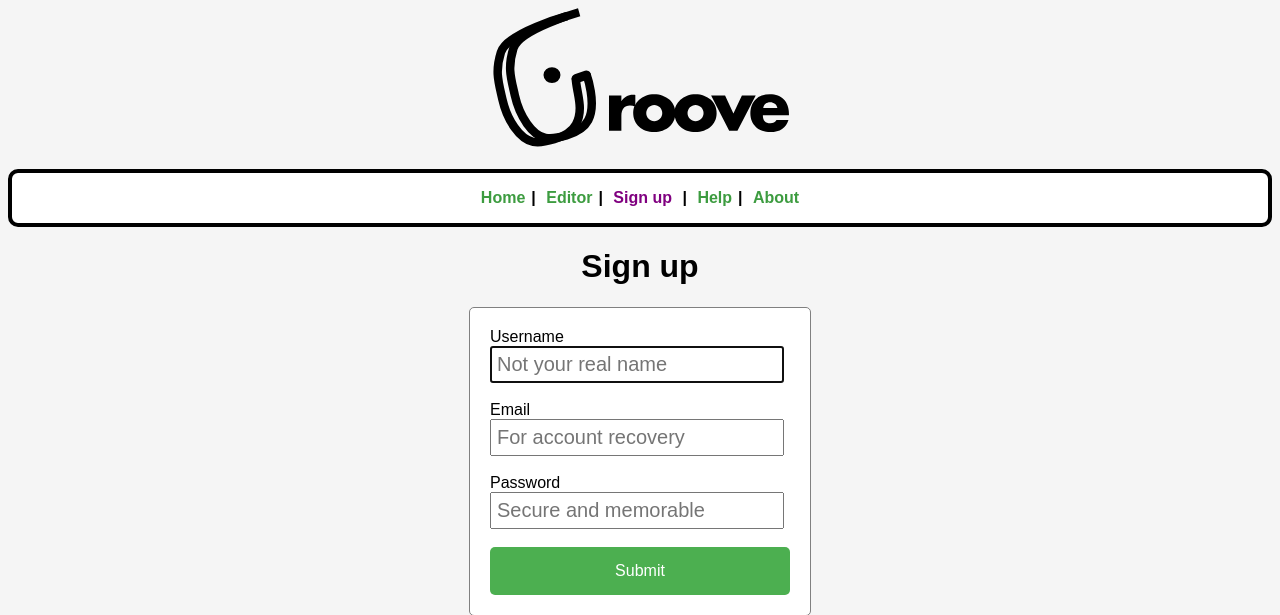
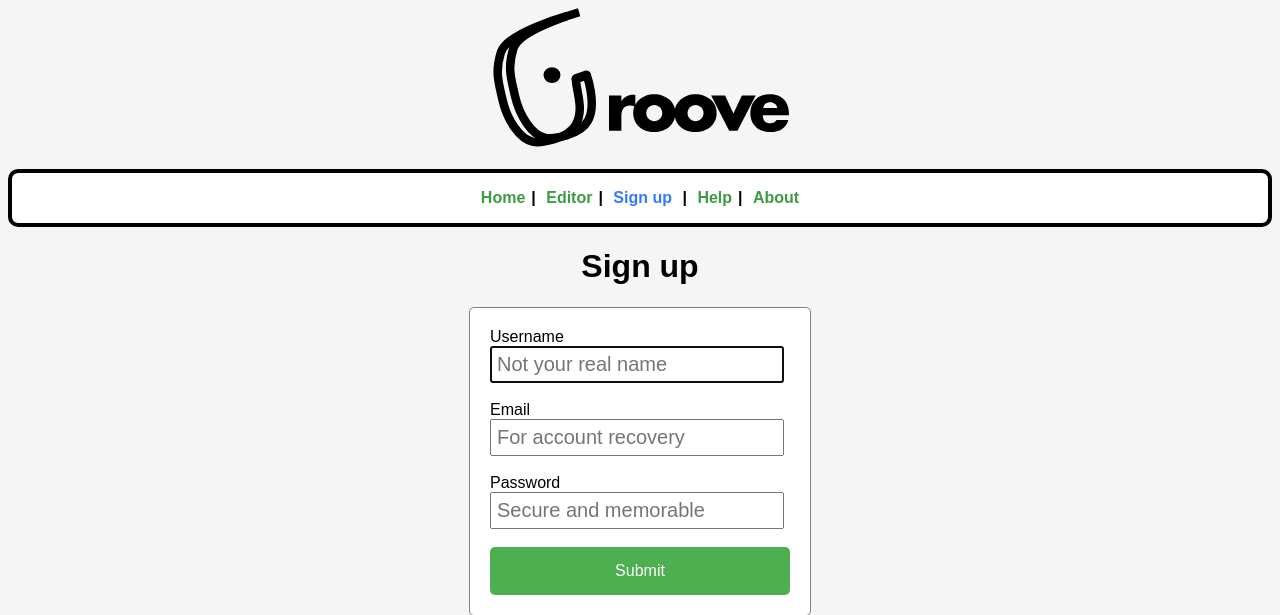
Before and after one commit to GrooveProgramming/GrooveProgramming.github.io, a PHP site: page /signup.html in a window 1280 px wide. Shown: the top 615 px of the page. Run offline with PHP 8.4, Linux system fonts and the light colour scheme.

Commit message:
Changed non-marker colors to blue

```diff
--- a/GlobalStyle.css
+++ b/GlobalStyle.css
@@ -14,7 +14,7 @@ nav a:visited {
 nav a:link:hover { color: #4CAF50; }
 
 /* Selected page */
-nav li { color: #800080;}
+nav li { color: #337AFF;}
 
 nav ul {
 	list-style-type: none;
```
